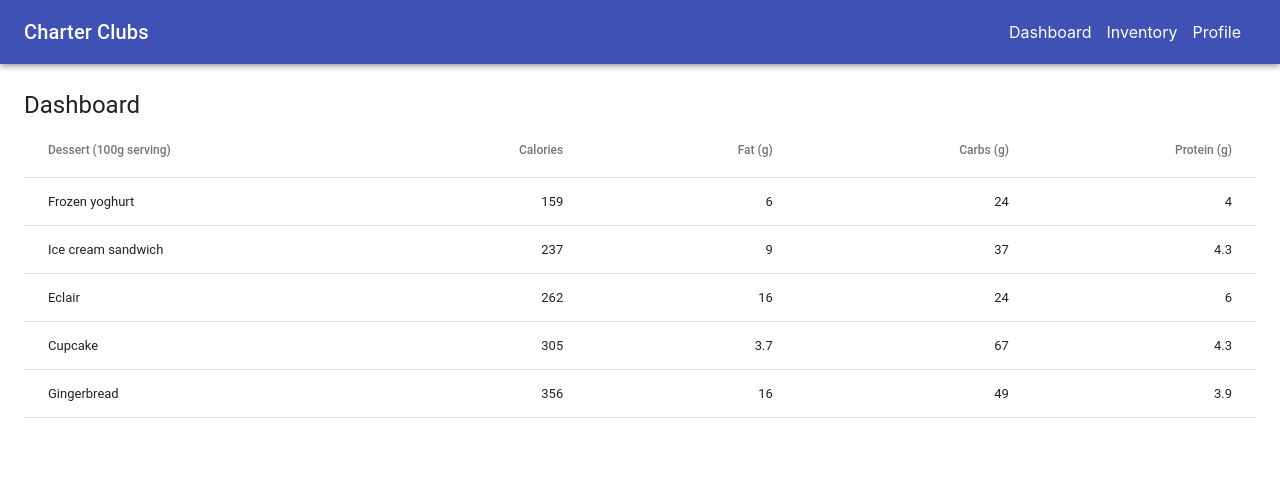
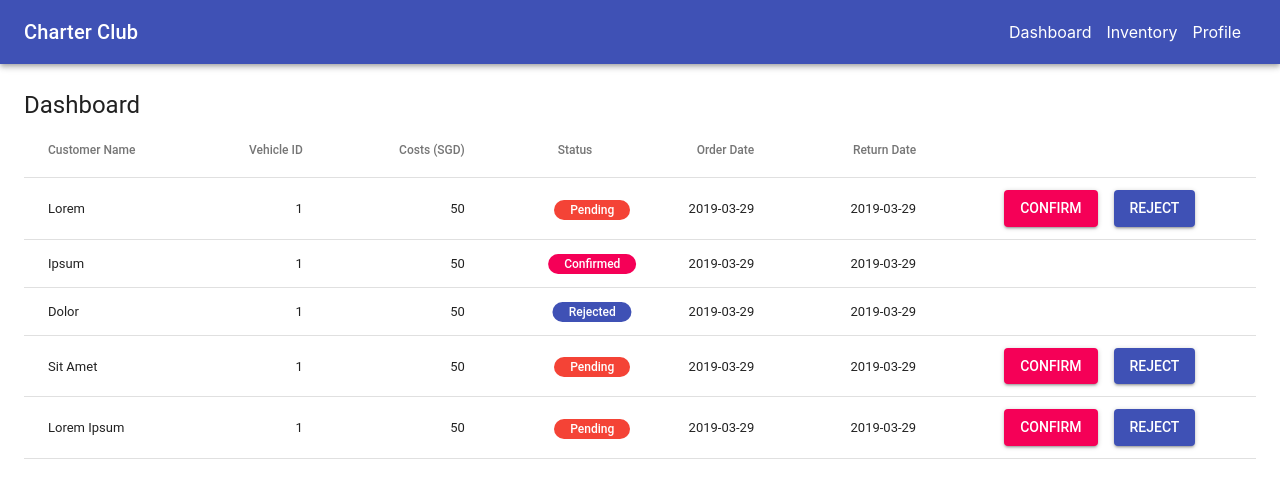
Before and after one commit to gunama12/charter-club, a React (Create React App) app: page / in a window 1280 px wide. Shown: the top 498 px of the page. Built offline with nearby package versions, Linux system fonts and the light colour scheme.

Commit message:
Add badge and button to table dashboard

```diff
--- a/src/App.js
+++ b/src/App.js
@@ -11,8 +11,15 @@ import Inventory from './components/Inventory';
 import Profile from './components/Profile';
 import { Link as RouterLink } from 'react-router-dom'
 import Link from '@material-ui/core/Link';
+import order from './data/order.json';
 
 class App extends Component {
+	constructor(props){
+		super(props);
+		this.state = {
+			orders: order.data
+		};
+	}
   	render() {
 	  	const { classes } = this.props;
 	    return (
@@ -21,7 +28,7 @@ class App extends Component {
 		      		<AppBar position="static">
 		        		<Toolbar>
 		          			<Typography variant="h6" color="inherit" className={classes.grow}>
-	            			Charter Clubs
+		            			Charter Club
 		          			</Typography>
 		          			<Link to='/' component={RouterLink} color="inherit" className={classes.link}>Dashboard</Link>
 		          			<Link to='/inventory' component={RouterLink} color="inherit" className={classes.link}>Inventory</Link>
@@ -32,7 +39,7 @@ class App extends Component {
 			  			<Route
 			  				path="/"
 			  				exact
-		  				component={() => <Dashboard/>}
+			  				component={() => <Dashboard orders={this.state.orders}/>}
 			  			/>
 			  			<Route
 			  				path="/inventory"
--- a/src/Styles.js
+++ b/src/Styles.js
@@ -17,5 +17,11 @@ export const Styles = theme => ({
   },
   link: {
     marginRight: 15
-  }
+  },
+  badge: {
+    padding: `0 ${theme.spacing.unit * 2}px`,
+  },
+  button: {
+    margin: theme.spacing.unit,
+  },
 });
--- a/src/components/Dashboard.js
+++ b/src/components/Dashboard.js
@@ -9,24 +9,12 @@ import TableBody from '@material-ui/core/TableBody';
 import TableCell from '@material-ui/core/TableCell';
 import TableHead from '@material-ui/core/TableHead';
 import TableRow from '@material-ui/core/TableRow';
-
-let id = 0;
-function createData(name, calories, fat, carbs, protein) {
-  id += 1;
-  return { id, name, calories, fat, carbs, protein };
-}
-
-const rows = [
-  createData('Frozen yoghurt', 159, 6.0, 24, 4.0),
-  createData('Ice cream sandwich', 237, 9.0, 37, 4.3),
-  createData('Eclair', 262, 16.0, 24, 6.0),
-  createData('Cupcake', 305, 3.7, 67, 4.3),
-  createData('Gingerbread', 356, 16.0, 49, 3.9),
-];
+import Badge from '@material-ui/core/Badge';
+import Button from '@material-ui/core/Button';
 
 class Dashboard extends Component {
   render() {
-  	const { classes } = this.props;
+  	const { classes, orders } = this.props;
   	return (
   		<Grid item xs={12} container justify="center" direction="column" className={classes.paper}>
 	        <Typography variant="h5" component="h3">
@@ -35,25 +23,53 @@ class Dashboard extends Component {
 	        <Table className={classes.table}>
 	        	<TableHead>
 	          		<TableRow>
-	            		<TableCell>Dessert (100g serving)</TableCell>
-	            		<TableCell align="right">Calories</TableCell>
-	            		<TableCell align="right">Fat (g)</TableCell>
-	            		<TableCell align="right">Carbs (g)</TableCell>
-	            		<TableCell align="right">Protein (g)</TableCell>
+	            		<TableCell>Customer Name</TableCell>
+	            		<TableCell align="right">Vehicle ID</TableCell>
+	            		<TableCell align="right">Costs (SGD)</TableCell>
+	            		<TableCell align="right">Status</TableCell>
+	            		<TableCell align="right">Order Date</TableCell>
+	            		<TableCell align="right">Return Date</TableCell>
+	            		<TableCell align="right"></TableCell>
 	          		</TableRow>
 	        	</TableHead>
 	        	<TableBody>
-				{rows.map(row => (
-					<TableRow key={row.id}>
-					    <TableCell component="th" scope="row">
-					        {row.name}
-					    </TableCell>
-			        	<TableCell align="right">{row.calories}</TableCell>
-		              	<TableCell align="right">{row.fat}</TableCell>
-					    <TableCell align="right">{row.carbs}</TableCell>
-				    	<TableCell align="right">{row.protein}</TableCell>
-					    </TableRow>
-				))}
+				{orders.map(row => {
+					let msg = "Pending";
+					let badgeColor = "error";
+					if(row.status === 1){
+						msg = "Confirmed";
+						badgeColor = "secondary";
+					}else if(row.status === 2){
+						msg = "Rejected";
+						badgeColor = "primary";
+					}
+					return(
+						<TableRow key={row.id}>
+						    <TableCell component="th" scope="row">
+						        {row.customer_name}
+						    </TableCell>
+				        	<TableCell align="right">{row.vehicle_id}</TableCell>
+			              	<TableCell align="right">{row.costs}</TableCell>
+						    <TableCell align="right">
+						    	<Badge color={badgeColor} badgeContent={msg} classes={{ badge: classes.badge }} children=""/>
+						    </TableCell>
+					    	<TableCell align="right">{row.order_date}</TableCell>
+					    	<TableCell align="right">{row.return_date}</TableCell>
+					    	<TableCell align="justify">
+					    		{ row.status !== 1 && row.status !== 2 &&
+					    		<Button variant="contained" color="secondary" className={classes.button}>
+							        Confirm
+							    </Button>
+								}
+							    { row.status !== 1 && row.status !== 2 &&
+							    <Button variant="contained" color="primary" className={classes.button}>
+							        Reject
+							    </Button>
+								}
+					    	</TableCell>
+						</TableRow>
+					);
+				})}
 				</TableBody>
 			</Table>
 		</Grid>
--- /dev/null
+++ b/src/data/order.json
@@ -0,0 +1,49 @@
+{
+  	"data": [
+    	{
+    		"id": 1,
+    		"customer_name": "Lorem",
+    		"status": 0,
+    		"vehicle_id": 1,
+    		"costs": "50",
+    		"order_date": "2019-03-29",
+    		"return_date": "2019-03-29"
+    	},
+    	{
+    		"id": 2,
+    		"customer_name": "Ipsum",
+    		"status": 1,
+    		"vehicle_id": 1,
+    		"costs": "50",
+    		"order_date": "2019-03-29",
+    		"return_date": "2019-03-29"
+    	},
+    	{
+    		"id": 3,
+    		"customer_name": "Dolor",
+    		"status": 2,
+    		"vehicle_id": 1,
+    		"costs": "50",
+    		"order_date": "2019-03-29",
+    		"return_date": "2019-03-29"
+    	},
+    	{
+    		"id": 4,
+    		"customer_name": "Sit Amet",
+    		"status": 0,
+    		"vehicle_id": 1,
+    		"costs": "50",
+    		"order_date": "2019-03-29",
+    		"return_date": "2019-03-29"
+    	},
+    	{
+    		"id": 5,
+    		"customer_name": "Lorem Ipsum",
+    		"status": 0,
+    		"vehicle_id": 1,
+    		"costs": "50",
+    		"order_date": "2019-03-29",
+    		"return_date": "2019-03-29"
+    	}
+   	]
+}
```
Lines whose indentation alone changed are shown as unchanged.
